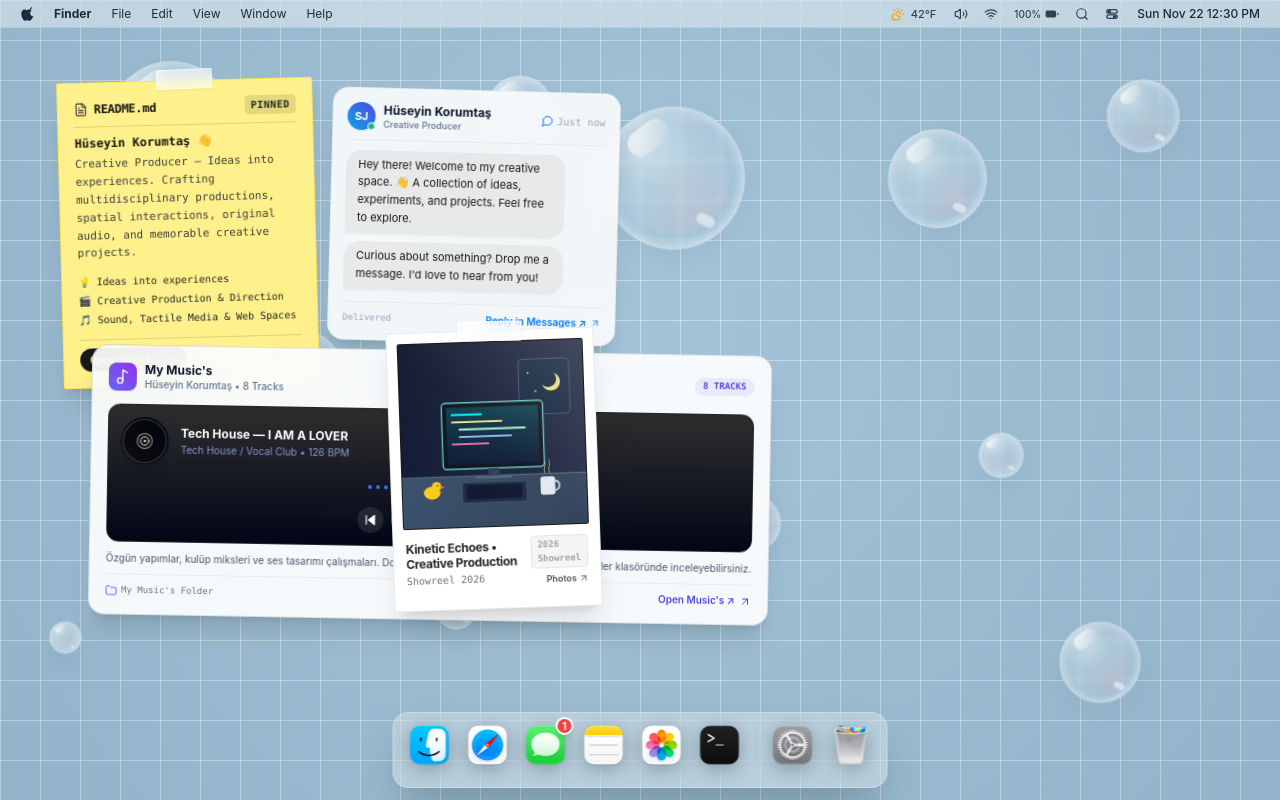
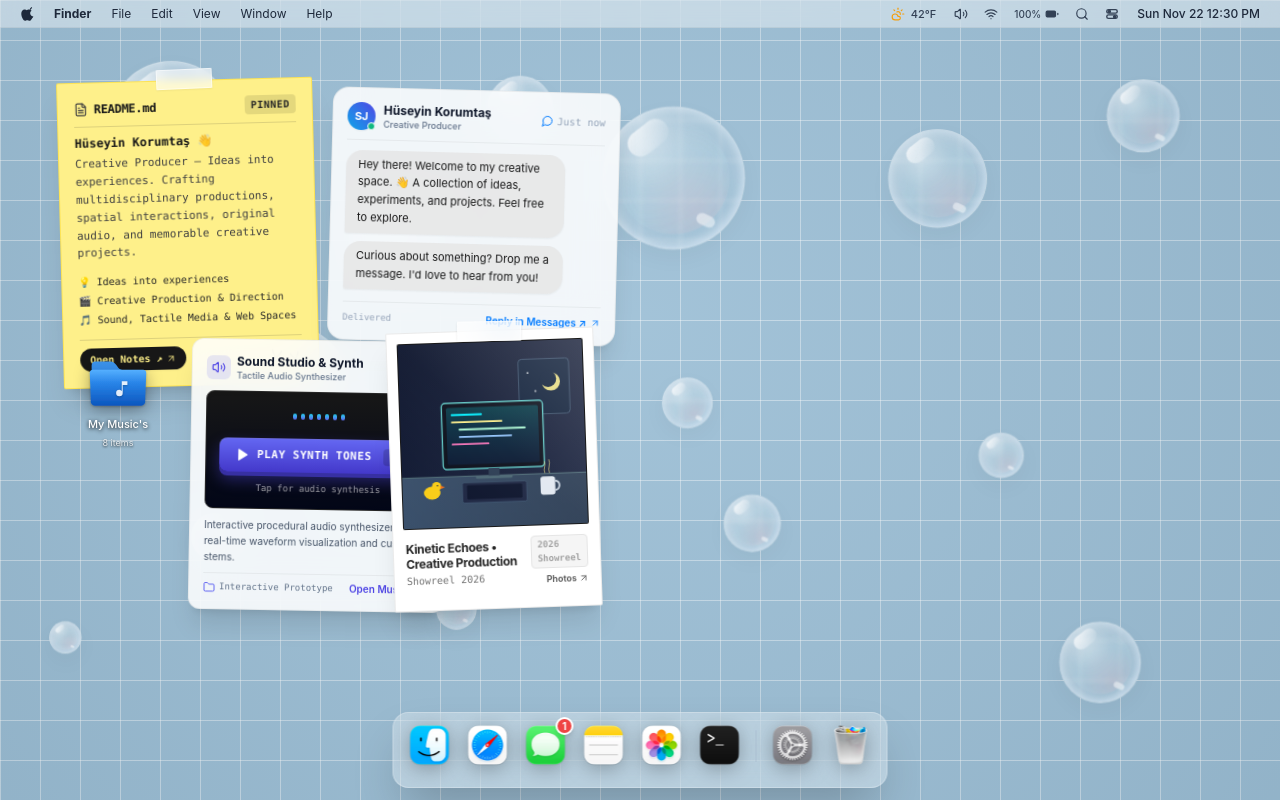
Before and after one commit to strovem/macos-portfolio, a Next.js app: page / in a window 1280 px wide. Built offline with nearby package versions, Linux system fonts and the light colour scheme.

Commit message:
feat: make My Music's a native macOS desktop folder with finder folder navigation

```diff
--- a/src/components/apps/FinderApp.tsx
+++ b/src/components/apps/FinderApp.tsx
@@ -27,6 +27,7 @@ import {
   Disc,
   RotateCcw,
   RotateCw,
+  Folder,
 } from 'lucide-react';
 import { motion } from 'framer-motion';
 import { TrafficLights } from '@/components/window/TrafficLights';
@@ -57,6 +58,7 @@ export interface FinderFileItem {
   category?: string;
   tags?: string[];
   track?: MusicTrack;
+  targetSection?: SidebarSection;
 }
 
 // Exact files from the user's screenshot with rich blueprints
@@ -248,6 +250,14 @@ const DOWNLOADS_FILES: FinderFileItem[] = [
 ];
 
 const DESKTOP_FILES: FinderFileItem[] = [
+  {
+    id: 'dt-my-musics',
+    name: "My Music's",
+    dateModified: 'Nov 22, 2026, 8:15 PM',
+    size: '8 items',
+    kind: 'Folder',
+    targetSection: 'music',
+  },
   {
     id: 'dt1',
     name: 'README.md',
@@ -446,7 +456,7 @@ export const FinderApp: React.FC = () => {
       case 'documents':
         return 'Documents';
       case 'music':
-        return 'Music';
+        return "My Music's";
       case 'applications':
         return 'Applications';
       case 'trash':
@@ -587,7 +597,7 @@ export const FinderApp: React.FC = () => {
                     }`}
                   >
                     <Music2 className="w-3.5 h-3.5 text-slate-500" />
-                    <span>Music</span>
+                    <span>My Music&apos;s</span>
                   </button>
 
                   <button
@@ -817,6 +827,10 @@ export const FinderApp: React.FC = () => {
                       key={file.id}
                       onClick={() => setSelectedFileId(file.id)}
                       onDoubleClick={() => {
+                        if (file.kind === 'Folder' || file.targetSection) {
+                          setActiveSection(file.targetSection || 'music');
+                          return;
+                        }
                         setPreviewFile(file);
                         if (file.track && !isThisTrackPlaying) {
                           playTrack(file.track);
@@ -853,6 +867,10 @@ export const FinderApp: React.FC = () => {
                               <Play className="w-3 h-3 fill-current ml-0.5" />
                             )}
                           </button>
+                        ) : file.kind === 'Folder' ? (
+                          <div className="w-5 h-5 flex items-center justify-center shrink-0">
+                            <Folder className="w-4 h-4 text-[#007AFF] fill-[#007AFF]/25" />
+                          </div>
                         ) : (
                           <RedDocIcon />
                         )}
@@ -904,6 +922,10 @@ export const FinderApp: React.FC = () => {
                     key={file.id}
                     onClick={() => setSelectedFileId(file.id)}
                     onDoubleClick={() => {
+                      if (file.kind === 'Folder' || file.targetSection) {
+                        setActiveSection(file.targetSection || 'music');
+                        return;
+                      }
                       setPreviewFile(file);
                       if (file.track && !isThisTrackPlaying) {
                         playTrack(file.track);
@@ -929,6 +951,10 @@ export const FinderApp: React.FC = () => {
                           ) : (
                             <Music2 className="w-4 h-4" />
                           )}
+                        </div>
+                      ) : file.kind === 'Folder' ? (
+                        <div className="w-12 h-12 flex items-center justify-center">
+                          <Folder className="w-10 h-10 text-[#007AFF] fill-[#007AFF]/25 drop-shadow-sm" />
                         </div>
                       ) : (
                         <svg
@@ -964,6 +990,13 @@ export const FinderApp: React.FC = () => {
                       key={file.id}
                       type="button"
                       onClick={() => setSelectedFileId(file.id)}
+                      onDoubleClick={() => {
+                        if (file.kind === 'Folder' || file.targetSection) {
+                          setActiveSection(file.targetSection || 'music');
+                          return;
+                        }
+                        setPreviewFile(file);
+                      }}
                       className={`w-full flex items-center justify-between p-2 rounded-lg text-xs text-left transition-colors ${
                         isSelected
                           ? 'bg-[#007AFF] text-white'
@@ -973,6 +1006,8 @@ export const FinderApp: React.FC = () => {
                       <div className="flex items-center gap-2 truncate">
                         {file.track ? (
                           <Music2 className="w-3.5 h-3.5 text-indigo-400 shrink-0" />
+                        ) : file.kind === 'Folder' ? (
+                          <Folder className="w-3.5 h-3.5 text-[#007AFF] fill-[#007AFF]/25 shrink-0" />
                         ) : (
                           <RedDocIcon />
                         )}
@@ -999,6 +1034,8 @@ export const FinderApp: React.FC = () => {
                             >
                               <Music2 className="w-6 h-6" />
                             </div>
+                          ) : activeFile.kind === 'Folder' ? (
+                            <Folder className="w-14 h-14 text-[#007AFF] fill-[#007AFF]/25" />
                           ) : (
                             <RedDocIcon />
                           )}
@@ -1011,13 +1048,23 @@ export const FinderApp: React.FC = () => {
                           <p>Size: {activeFile.size}</p>
                           <p>Modified: {activeFile.dateModified}</p>
                         </div>
+                        {activeFile.kind === 'Folder' ? (
+                          <button
+                            type="button"
+                            onClick={() => setActiveSection(activeFile.targetSection || 'music')}
+                            className="mt-2 px-4 py-1.5 rounded-lg bg-[#007AFF] text-white text-xs font-medium hover:bg-blue-600 transition-colors cursor-pointer"
+                          >
+                            Klasörü Aç
+                          </button>
+                        ) : (
                           <button
                             type="button"
                             onClick={() => setPreviewFile(activeFile)}
-                          className="mt-2 px-4 py-1.5 rounded-lg bg-[#007AFF] text-white text-xs font-medium hover:bg-blue-600 transition-colors"
+                            className="mt-2 px-4 py-1.5 rounded-lg bg-[#007AFF] text-white text-xs font-medium hover:bg-blue-600 transition-colors cursor-pointer"
                           >
                             Quick Look
                           </button>
+                        )}
                       </div>
                     );
                   })()
--- a/src/components/desktop/DesktopItem.tsx
+++ b/src/components/desktop/DesktopItem.tsx
@@ -11,6 +11,7 @@ import { MapWidget } from './widgets/MapWidget';
 import { ProjectPreviewCard } from './widgets/ProjectPreviewCard';
 import { MessageSnippetWidget } from './widgets/MessageSnippetWidget';
 import { MusicDesktopWidget } from './widgets/MusicDesktopWidget';
+import { DesktopFolderItem } from './widgets/DesktopFolderItem';
 
 interface DesktopItemProps {
   item: DesktopCardItem;
@@ -36,7 +37,7 @@ export function DesktopItem({
   const effectiveZIndex = propZIndex !== undefined ? propZIndex : (isDragging ? 25 : localZIndex);
 
   const handleOpenApp = () => {
-    if (item.type === 'music') {
+    if (item.type === 'music' || item.type === 'folder') {
       openFinderToSection('music');
     } else if (item.targetAppId) {
       openWindow(item.targetAppId);
@@ -96,6 +97,8 @@ export function DesktopItem({
         return <MessageSnippetWidget item={item} onOpenApp={handleOpenApp} />;
       case 'music':
         return <MusicDesktopWidget item={item} onOpenApp={handleOpenApp} />;
+      case 'folder':
+        return <DesktopFolderItem item={item} onOpenApp={handleOpenApp} isMobile={isMobile} />;
       default:
         return null;
     }
--- /dev/null
+++ b/src/components/desktop/widgets/DesktopFolderItem.tsx
@@ -0,0 +1,133 @@
+'use client';
+
+import React, { useState } from 'react';
+import { DesktopCardItem } from '@/types/os';
+import { ArrowUpRight } from 'lucide-react';
+
+interface DesktopFolderItemProps {
+  item: DesktopCardItem;
+  onOpenApp?: () => void;
+  isMobile?: boolean;
+}
+
+export function DesktopFolderItem({
+  item,
+  onOpenApp,
+  isMobile = false,
+}: DesktopFolderItemProps) {
+  const [isSelected, setIsSelected] = useState(false);
+
+  // SVG representation of macOS blue folder with embossed music note
+  const renderMacFolderIcon = (size = 'w-16 h-14') => (
+    <div className={`relative ${size} shrink-0 select-none`}>
+      <svg
+        viewBox="0 0 68 56"
+        className="w-full h-full drop-shadow-[0_4px_8px_rgba(0,0,0,0.35)] transition-transform duration-150 group-hover:scale-105"
+        fill="none"
+        xmlns="http://www.w3.org/2000/svg"
+      >
+        <defs>
+          <linearGradient id="macosFolderBackGrad" x1="0%" y1="0%" x2="0%" y2="100%">
+            <stop offset="0%" stopColor="#3B92E8" />
+            <stop offset="100%" stopColor="#1B60C4" />
+          </linearGradient>
+
+          <linearGradient id="macosFolderFrontGrad" x1="0%" y1="0%" x2="0%" y2="100%">
+            <stop offset="0%" stopColor="#55B0FF" />
+            <stop offset="35%" stopColor="#2A86E9" />
+            <stop offset="100%" stopColor="#0B56BE" />
+          </linearGradient>
+
+          <linearGradient id="macosFolderRimGrad" x1="0%" y1="0%" x2="0%" y2="100%">
+            <stop offset="0%" stopColor="rgba(255,255,255,0.7)" />
+            <stop offset="100%" stopColor="rgba(255,255,255,0)" />
+          </linearGradient>
+
+          <filter id="folderInnerShadow" x="-20%" y="-20%" width="140%" height="140%">
+            <feDropShadow dx="0" dy="1" stdDeviation="1" floodColor="#000" floodOpacity="0.25" />
+          </filter>
+        </defs>
+
+        {/* Back flap with tab */}
+        <path
+          d="M 6 8 C 6 5.8 7.8 4 10 4 L 26 4 C 28.5 4 30.5 5.5 32 7.5 L 34.5 11 C 35.5 12.2 37 13 38.8 13 L 58 13 C 60.2 13 62 14.8 62 17 L 62 46 C 62 48.2 60.2 50 58 50 L 10 50 C 7.8 50 6 48.2 6 46 Z"
+          fill="url(#macosFolderBackGrad)"
+        />
+
+        {/* Front pocket */}
+        <path
+          d="M 4 16 C 4 14.2 5.5 12.8 7.3 12.8 L 60.7 12.8 C 62.5 12.8 64 14.2 64 16 L 62.8 47.5 C 62.6 49.5 60.9 51 58.9 51 L 9.1 51 C 7.1 51 5.4 49.5 5.2 47.5 Z"
+          fill="url(#macosFolderFrontGrad)"
+          filter="url(#folderInnerShadow)"
+        />
+
+        {/* Top pocket highlight bar */}
+        <path
+          d="M 6 14 L 62 14"
+          stroke="url(#macosFolderRimGrad)"
+          strokeWidth="1.2"
+          strokeLinecap="round"
+        />
+
+        {/* Embossed music glyph on the front pocket */}
+        <g transform="translate(24, 23)" fill="white" opacity="0.88">
+          <path
+            d="M14 2v10.55A3.5 3.5 0 0 0 11.5 11 3.5 3.5 0 1 0 15 14.5V6h5V2h-6z"
+            filter="drop-shadow(0px 1px 1px rgba(0,0,0,0.3))"
+          />
+        </g>
+      </svg>
+    </div>
+  );
+
+  if (isMobile) {
+    return (
+      <div
+        onClick={() => onOpenApp?.()}
+        className="flex items-center gap-3 p-3 w-full rounded-2xl bg-white/80 dark:bg-neutral-900/80 backdrop-blur-xl border border-black/10 dark:border-white/10 shadow-lg cursor-pointer active:scale-98 transition-transform"
+      >
+        {renderMacFolderIcon('w-12 h-10')}
+        <div className="flex-1 min-w-0">
+          <div className="text-sm font-semibold text-slate-900 dark:text-white truncate">
+            {item.title || "My Music's"}
+          </div>
+          <div className="text-xs text-slate-500 dark:text-neutral-400">
+            {item.subtitle || '8 Tracks'} • Finder&apos;da Aç
+          </div>
+        </div>
+        <ArrowUpRight className="w-4 h-4 text-[#007AFF]" />
+      </div>
+    );
+  }
+
+  return (
+    <div
+      onClick={(e) => {
+        e.stopPropagation();
+        setIsSelected(true);
+      }}
+      onBlur={() => setIsSelected(false)}
+      tabIndex={0}
+      className="flex flex-col items-center justify-center p-1.5 rounded-xl group cursor-pointer focus:outline-none w-24 select-none"
+    >
+      {/* Folder Icon */}
+      {renderMacFolderIcon()}
+
+      {/* Folder Label */}
+      <div className="mt-1 flex flex-col items-center max-w-[96px]">
+        <span
+          className={`text-[11px] font-medium text-center leading-tight transition-colors px-1.5 py-0.5 rounded break-words line-clamp-2 ${
+            isSelected
+              ? 'bg-[#007AFF] text-white shadow-sm'
+              : 'text-white drop-shadow-[0_1px_2px_rgba(0,0,0,0.95)] group-hover:bg-black/25'
+          }`}
+        >
+          {item.title || "My Music's"}
+        </span>
+        <span className="text-[9px] text-white/80 font-normal drop-shadow-[0_1px_1px_rgba(0,0,0,0.9)] mt-0.5">
+          {item.subtitle || '8 items'}
+        </span>
+      </div>
+    </div>
+  );
+}
--- a/src/data/desktopItems.ts
+++ b/src/data/desktopItems.ts
@@ -48,19 +48,34 @@ export const DESKTOP_ITEMS: DesktopCardItem[] = [
     },
   },
   {
-    id: 'my-musics',
-    type: 'music',
+    id: 'my-musics-folder',
+    type: 'folder',
     title: "My Music's",
-    subtitle: 'Hüseyin Korumtaş • 8 Tracks',
+    subtitle: '8 items',
+    targetAppId: 'finder',
+    defaultPosition: { x: 70, y: 350 },
+    rotation: 0,
+    metadata: {
+      tag: 'FOLDER',
+      itemCount: 8,
+      section: 'music',
+    },
+  },
+  {
+    id: 'project-cut',
+    type: 'project',
+    title: 'Sound Studio & Synth',
+    subtitle: 'Tactile Audio Synthesizer',
     content:
-      'Özgün yapımlar, kulüp miksleri ve ses tasarımı çalışmaları. Doğrudan masaüstünden dinleyebilir veya Finder klasöründe inceleyebilirsiniz.',
+      'Interactive procedural audio synthesizer with real-time waveform visualization and custom stems.',
     targetAppId: 'finder',
-    defaultPosition: { x: 90, y: 350 },
+    defaultPosition: { x: 190, y: 340 },
     rotation: 1,
     metadata: {
-      tag: "MY MUSIC'S",
-      version: '8 Tracks',
-      callToAction: "Open Music's ↗",
+      tag: 'SOUND STUDIO',
+      version: 'v2.4',
+      buttonLabel: 'PLAY SYNTH TONES',
+      callToAction: 'Open Music ↗',
     },
   },
   {
--- a/src/types/os.ts
+++ b/src/types/os.ts
@@ -28,7 +28,8 @@ export type DesktopCardType =
   | 'project'
   | 'map'
   | 'message'
-  | 'music';
+  | 'music'
+  | 'folder';
 
 export interface DesktopCardItem {
   id: string;
```
Lines whose indentation alone changed are shown as unchanged.
